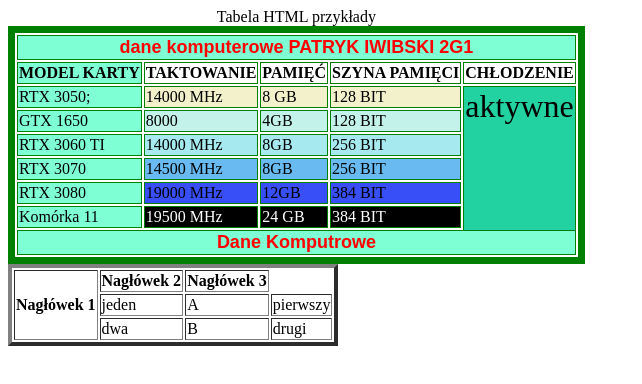
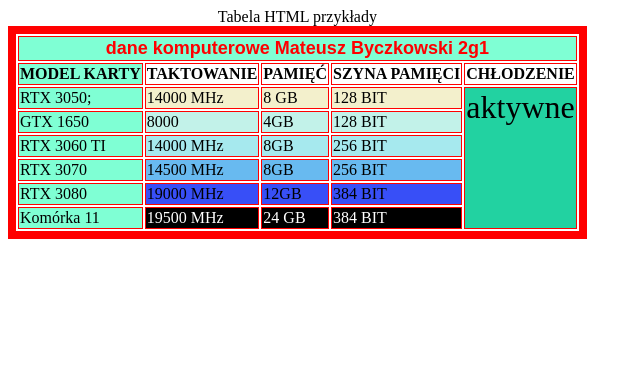
Before and after one commit to Mateuszg214/TABELA_HTML, a plain HTML site: page tabela.html in a window 1280 px wide. Shown: the whole page, without its empty margins (0-642 px from the left). Drawn offline with Linux system fonts and the light colour scheme.

Commit message:
Update tabela.html

```diff
--- a/tabela.html
+++ b/tabela.html
@@ -10,12 +10,12 @@
 </head>
 <body>
 <thead>
-<table BORDERCOLOR="green" border=7 CELLSPACE=5>
+<table BORDERCOLOR="red" border=8 CELLSPACE=4>
  <caption>Tabela HTML przykłady</caption>
 
  <thead>
  <tr>
- <th colspan=5 BGCOLOR="#7FFFD4"> <align="left"> <font color="red" size="4" face="Arial">dane komputerowe PATRYK IWIBSKI 2G1</font> </th>
+ <th colspan=6 BGCOLOR="#7FFFD4"> <align="left"> <font color="red" size="4" face="Arial">dane komputerowe Mateusz Byczkowski 2g1</font> </th>
 
  </tr>
  <tr>
@@ -72,16 +72,7 @@
  <td BGCOLOR="#000000"> <font color="white">384 BIT</td>
 
  </tr>
- <tr>
- <th colspan=5 BGCOLOR="#7FFFD4"> <align="left"> <font color="red" size="4" face="Arial"><b>Dane Komputrowe</font><b> </th>
-
- </tr>
  </tbody>
 </table>
 </body>
-<TABLE BORDER=4>
-<TR><TH ROWSPAN=3> Nagłówek 1 </TH> <TH>Nagłówek 2 </TH> <TH>Nagłówek 3</TH></TR>
-<TR><TD>jeden </TD> <TD> A </TD> <TD> pierwszy</TD></TR>
-<TR><TD>dwa </TD> <TD> B </TD> <TD> drugi</TD></TR>
-</TABLE>
 </html>
```
